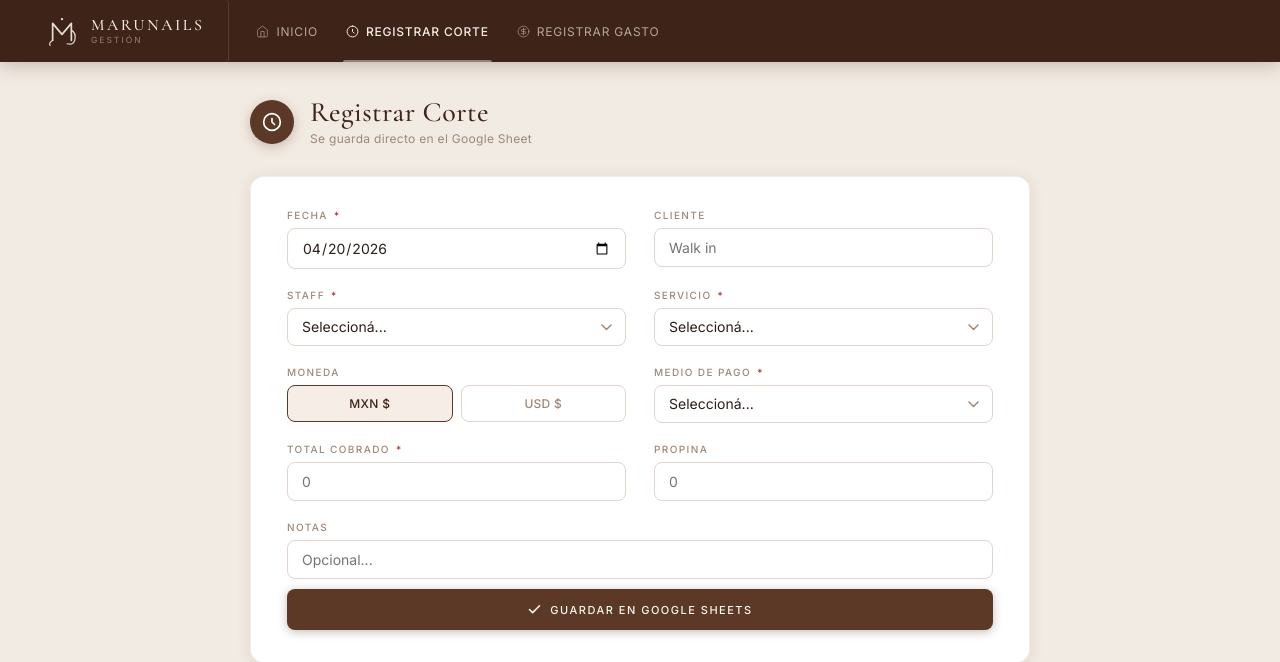
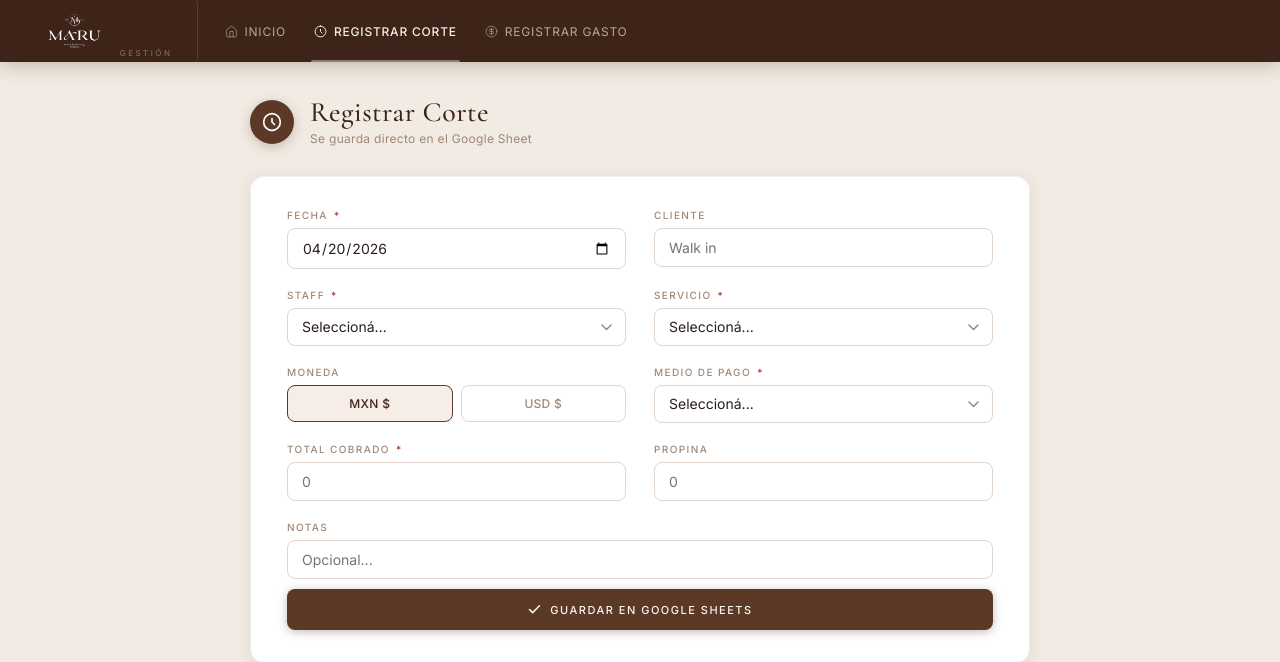
Before and after one commit to SebastianFBravo/Marunails, a Flask app: page /corte in a window 1280 px wide. Shown: the top 662 px of the page. Run offline with Flask 3, Linux system fonts and the light colour scheme.

Commit message:
Use real MaruNails logo in navbar

```diff
--- a/templates/base.html
+++ b/templates/base.html
@@ -71,26 +71,19 @@ nav {
     text-decoration: none;
 }
 .nav-brand-logo {
-    width: 34px;
-    height: 34px;
-    opacity: 0.92;
+    height: 44px;
+    width: auto;
 }
 .nav-brand-text { display: flex; flex-direction: column; line-height: 1; }
-.nav-brand-name {
-    font-family: 'Cormorant Garamond', serif;
-    font-weight: 500;
-    font-size: 16px;
+.nav-brand-sub {
+    font-size: 8px;
     letter-spacing: 2.5px;
-    color: #F5EDE6;
+    color: rgba(245,237,230,0.40);
     text-transform: uppercase;
-}
-.nav-brand-sub {
-    font-size: 8.5px;
-    letter-spacing: 2px;
-    color: rgba(245,237,230,0.45);
-    text-transform: uppercase;
-    margin-top: 3px;
     font-family: 'Inter', sans-serif;
+    align-self: flex-end;
+    margin-bottom: 4px;
+    margin-left: 4px;
 }
 
 nav a {
@@ -438,20 +431,8 @@ select {
 
 <nav>
     <a href="/" class="nav-brand">
-        <svg class="nav-brand-logo" viewBox="0 0 200 200" fill="none" xmlns="http://www.w3.org/2000/svg">
-            <!-- M letter -->
-            <path d="M45 155 L45 55 L100 120 L155 55 L155 155" stroke="#F5EDE6" stroke-width="10" stroke-linecap="round" stroke-linejoin="round" fill="none"/>
-            <!-- dot -->
-            <circle cx="100" cy="30" r="7" fill="#F5EDE6"/>
-            <!-- swoosh bottom left -->
-            <path d="M45 155 Q20 170 30 185" stroke="#F5EDE6" stroke-width="7" stroke-linecap="round" fill="none"/>
-            <!-- swoosh bottom right -->
-            <path d="M155 95 Q185 110 175 155 Q165 185 130 175" stroke="#F5EDE6" stroke-width="7" stroke-linecap="round" fill="none"/>
-        </svg>
-        <div class="nav-brand-text">
-            <span class="nav-brand-name">MaruNails</span>
-            <span class="nav-brand-sub">Gestión</span>
-        </div>
+        <img src="{{ url_for('static', filename='Logotipo principal_Mesa de trabajo 1.PNG') }}" alt="MaruNails" class="nav-brand-logo">
+        <span class="nav-brand-sub">Gestión</span>
     </a>
 
     <div class="nav-links">
```
Also changed, not shown: static/Logotipo principal-03.PNG (added), static/Logotipo principal-05.PNG (added), static/Logotipo principal_Mesa de trabajo 1.PNG (added), static/Maru 2-04.PNG (added), static/Maru LOGO.PNG (added).
